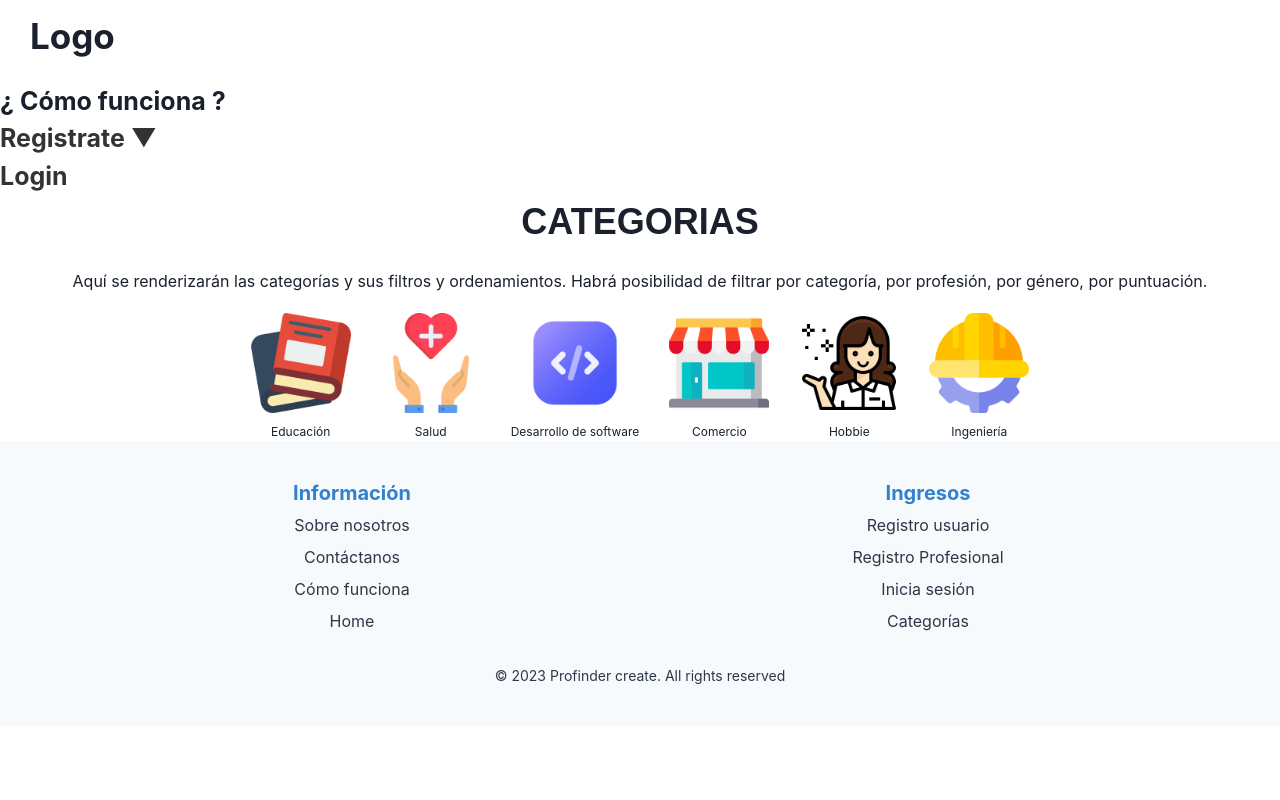
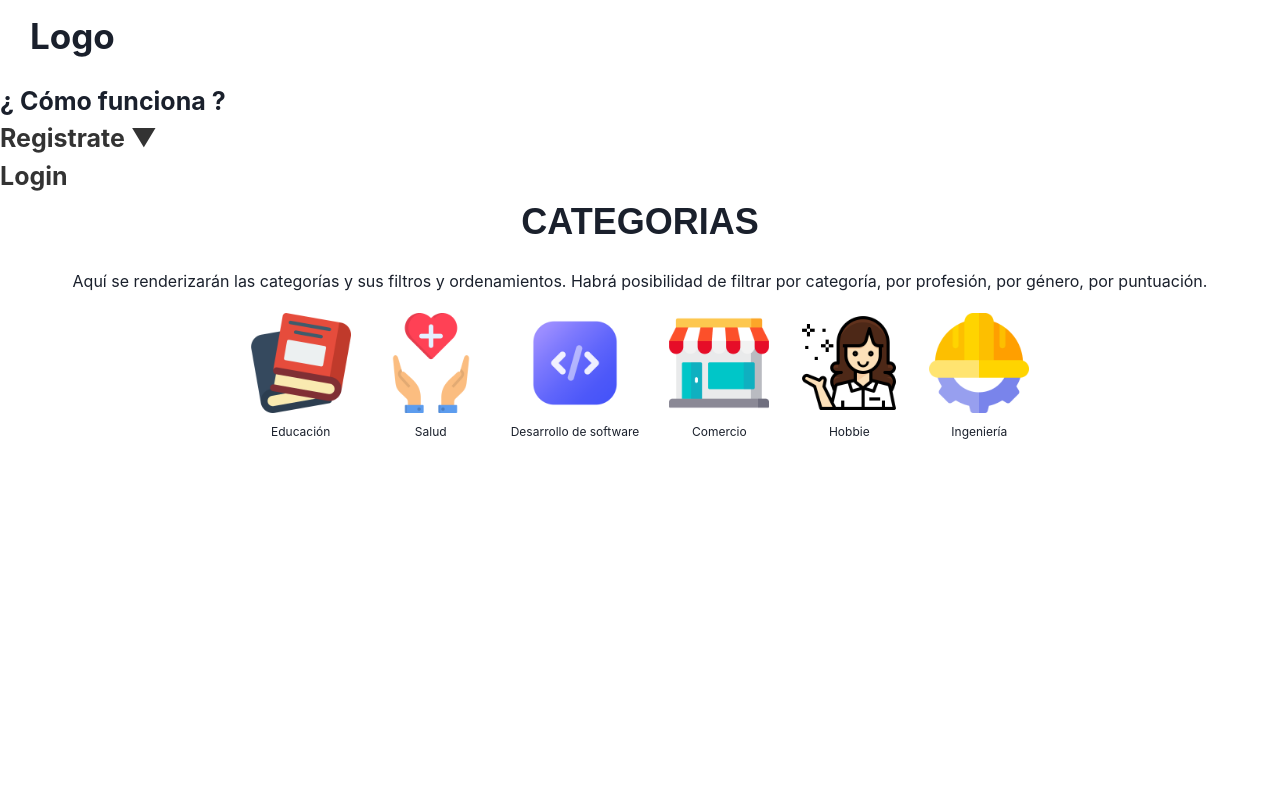
Before and after one commit to JosueEC/Profinder-client, a React (Vite) app: page /categories in a window 1280 px wide. Shown: the top 800 px of the page. Built offline with nearby package versions, Linux system fonts and the light colour scheme.

Commit message:
ordenando carpetas

```diff
--- a/src/views/Categories/Categories.module.css
+++ b/src/views/Categories/Categories.module.css
@@ -1,5 +1,6 @@
 .categoryContainer {
   text-align: center;
+  height: 100vh;
 }
 
 .categoryh2 {
```
Also changed, not shown: src/views/HomePage/HomePage.jsx (+5 -5 lines), src/components/Home/FeaturesGrid/FeaturesGrid.jsx (renamed from src/components/FeaturesGrid/FeaturesGrid.jsx), src/components/Home/HowItWorks/HowItWorks.jsx (renamed from src/components/HowItWorks/HowItWorks.jsx), src/components/Home/HowItWorks/HowItWorks.module.css (renamed from src/components/HowItWorks/HowItWorks.module.css), src/components/Home/TestimonialCarrousel/TestimonialCarrousel.jsx (renamed from src/components/TestimonialCarrousel/TestimonialCarrousel.jsx), src/components/Home/TopPro/TopPro.jsx (renamed from src/components/TopPro/TopPro.jsx).
